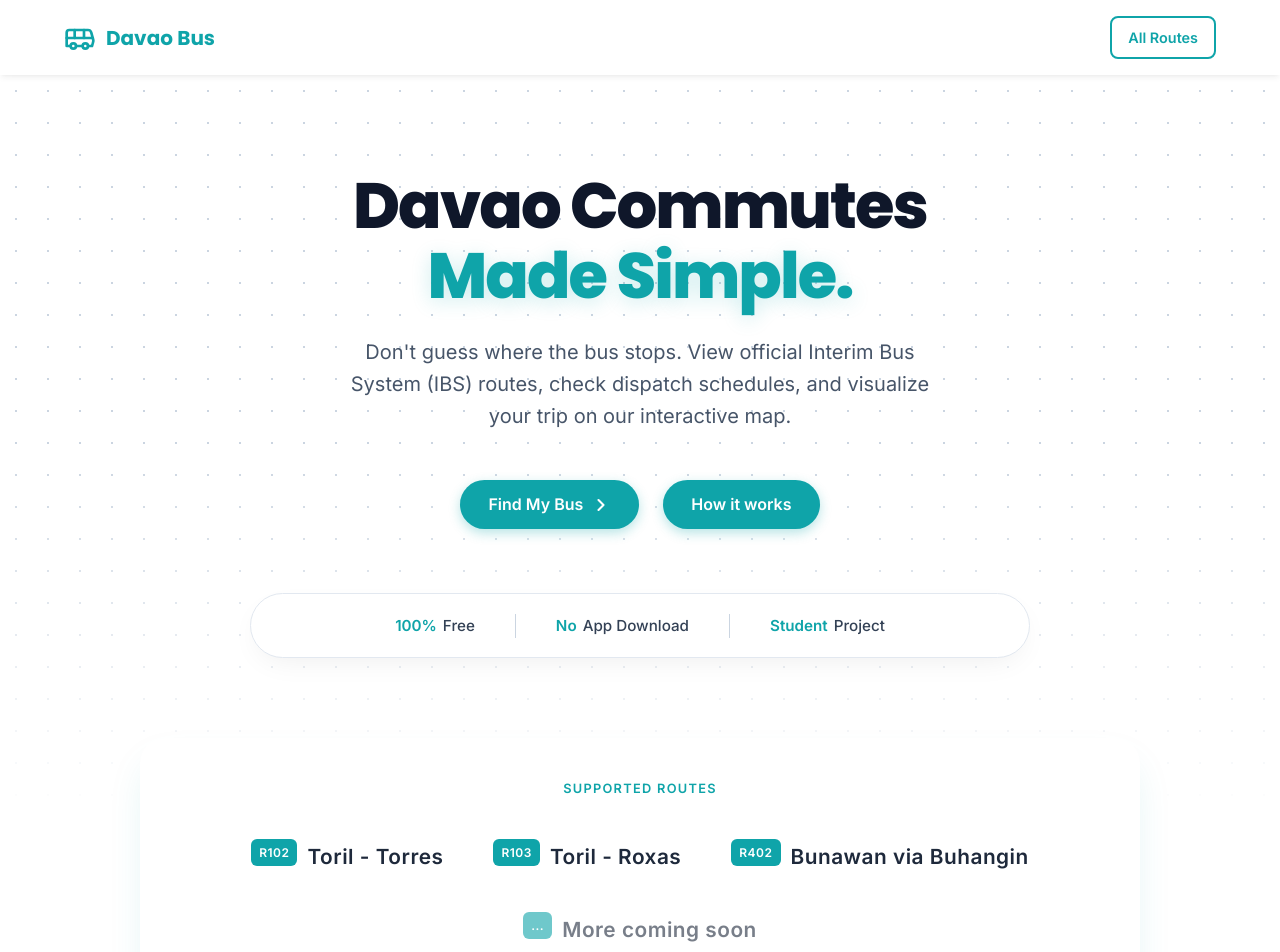
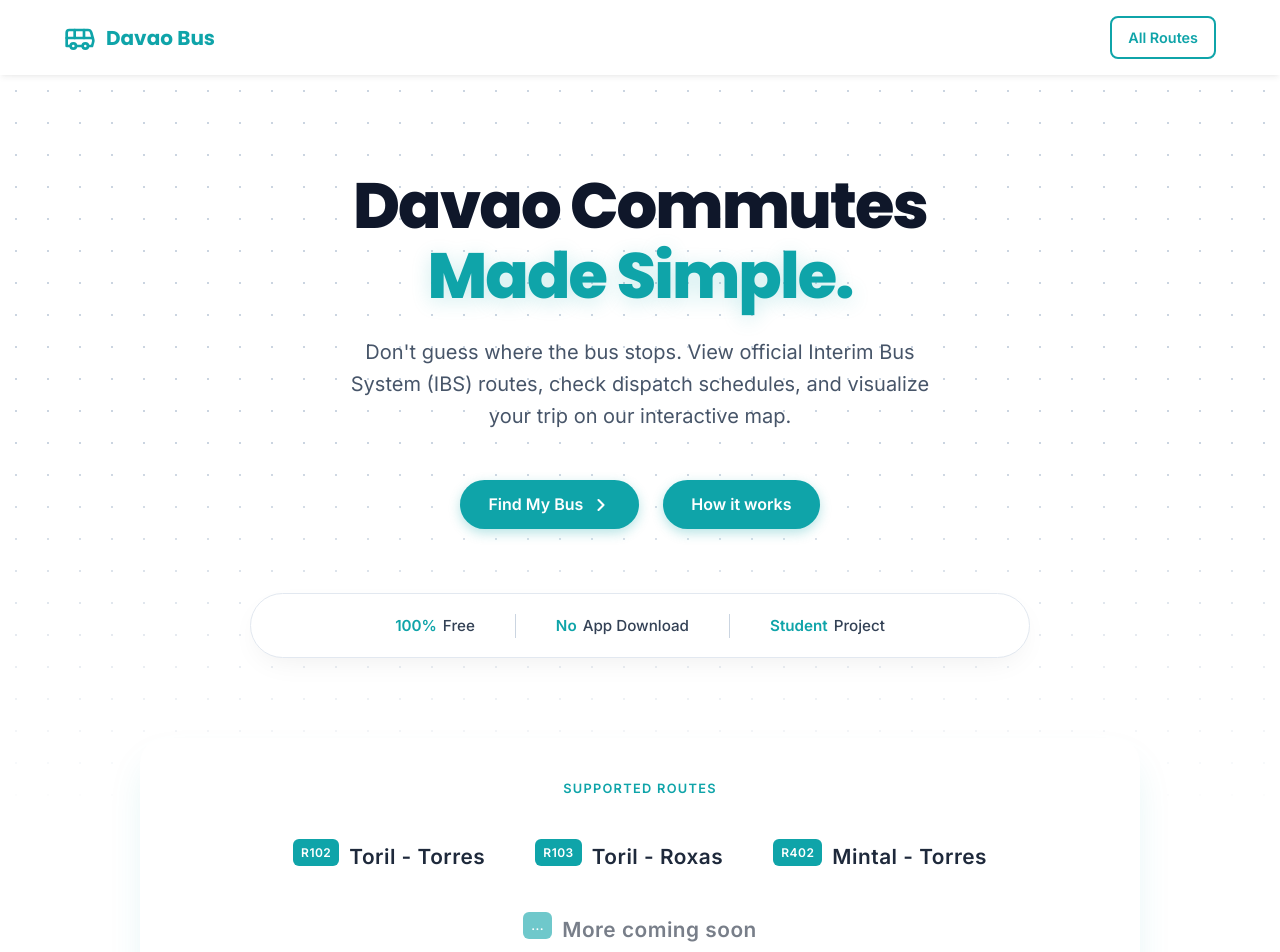
Before and after one commit to johnmichael06/davao-interimbus, a React (Vite) app: page / in a window 1280 px wide. Shown: the top 952 px of the page. Built offline with nearby package versions, Linux system fonts and the light colour scheme; no server answers.

Commit message:
new update

```diff
--- a/src/pages/LandingPage.jsx
+++ b/src/pages/LandingPage.jsx
@@ -71,7 +71,7 @@ export default function LandingPage() {
 
               <div className="route-badge">
                 <span className="route-id">R402</span>
-                <span className="route-name">Bunawan via Buhangin</span>
+                <span className="route-name">Mintal - Torres</span>
               </div>
 
               <div className="route-badge pending">
```
